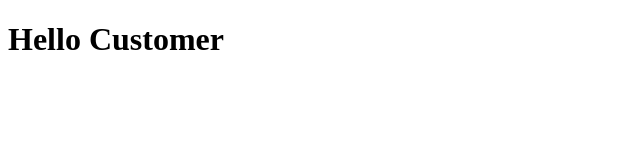
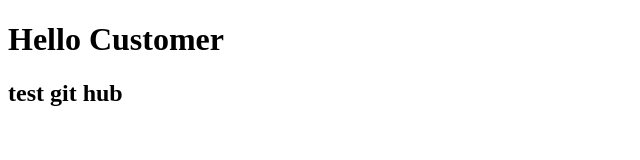
Before and after one commit to Shojib-Ahmed08/pioneer-bank, a plain HTML site: page index.html in a window 1280 px wide. Shown: the whole page, without its empty margins (0-640 px from the left). Drawn offline with Linux system fonts and the light colour scheme.

Commit message:
test git

```diff
--- a/index.html
+++ b/index.html
@@ -7,5 +7,6 @@
 </head>
 <body>
     <h1>Hello Customer</h1>
+    <h2>test git hub</h2>
 </body>
 </html>
```
